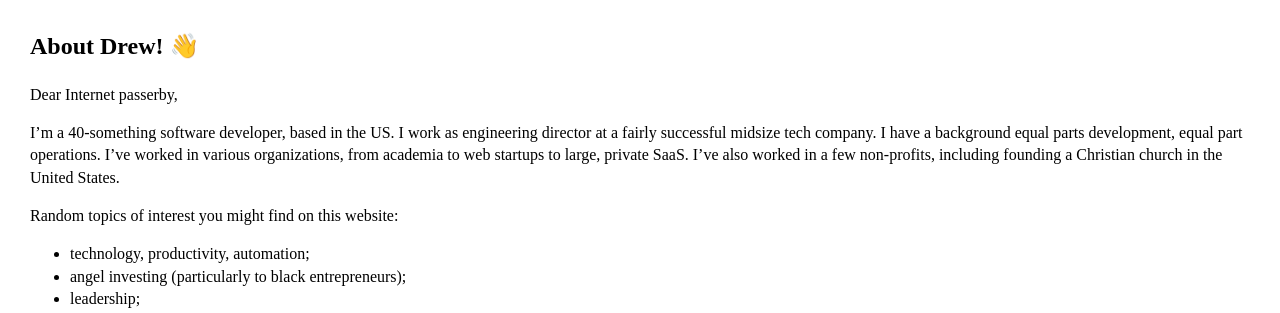
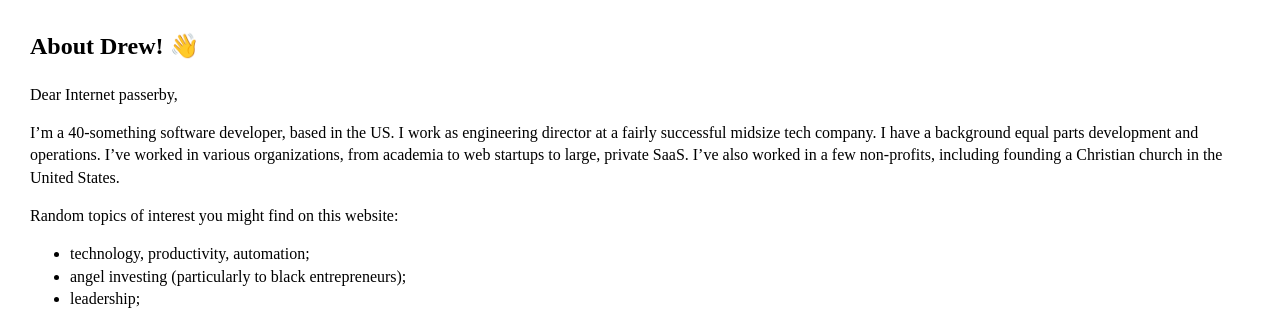
Before and after one commit to drewr/drewr.github.io, a Jekyll site: the page built from about.md, in a window 1280 px wide. Shown: the top 313 px of the page. Built offline with Jekyll 4.4.1, drawn with Linux system fonts in a browser that asks for light colours.

Commit message:
Update about.md

```diff
--- a/about.md
+++ b/about.md
@@ -6,7 +6,7 @@ tags: website
 
 Dear Internet passerby,
 
-I'm a 40-something software developer, based in the US.  I work as engineering director at a fairly successful midsize tech company.  I have a background equal parts development, equal part operations.  I've worked in various organizations, from academia to web startups to large, private SaaS.  I've also worked in a few non-profits, including founding a Christian church in the United States.
+I'm a 40-something software developer, based in the US.  I work as engineering director at a fairly successful midsize tech company.  I have a background equal parts development and operations.  I've worked in various organizations, from academia to web startups to large, private SaaS.  I've also worked in a few non-profits, including founding a Christian church in the United States.
 
 Random topics of interest you might find on this website:
 
```
